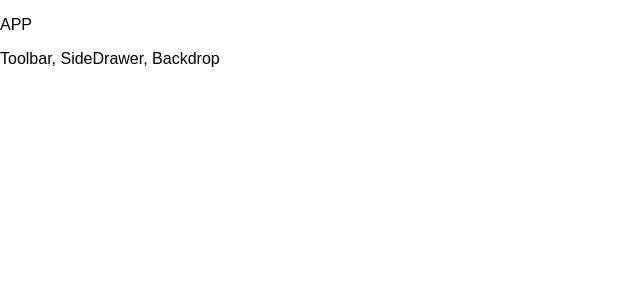
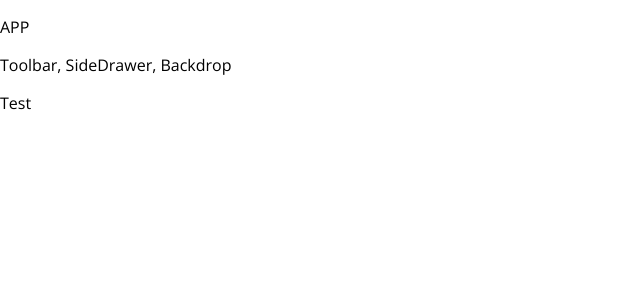
Before and after one commit to patpalmerston/burger-builder, a React (Create React App) app in the folder burger-builder/: page / in a window 1280 px wide. Shown: the top 300 px of the page, without its empty margins (0-640 px from the left). Built offline with nearby package versions, Linux system fonts and the light colour scheme; the HTML template or start-up script is replaced by a standard one.

Commit message:
updated font

```diff
--- a/burger-builder/src/App.js
+++ b/burger-builder/src/App.js
@@ -6,7 +6,9 @@ class App extends React.Component {
         return (
             <div>
                 <p>APP</p>
-                <Layout />
+                <Layout>
+                    <p>Test</p>
+                </Layout>
             </div>
         );
     }
--- a/burger-builder/src/index.css
+++ b/burger-builder/src/index.css
@@ -1,5 +1,5 @@
 body {
     margin: 0;
     padding: 0;
-    font-family: sans-serif;
+    font-family: 'Open Sans', sans-serif;
 }
```
